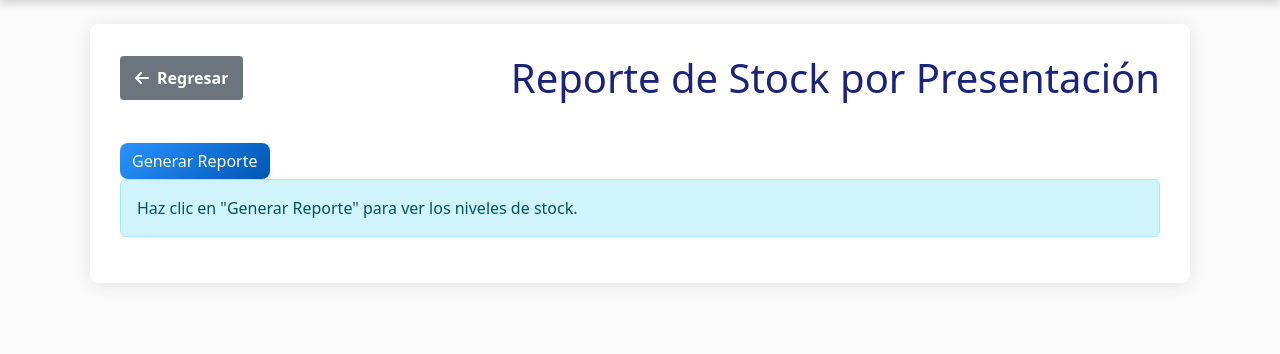
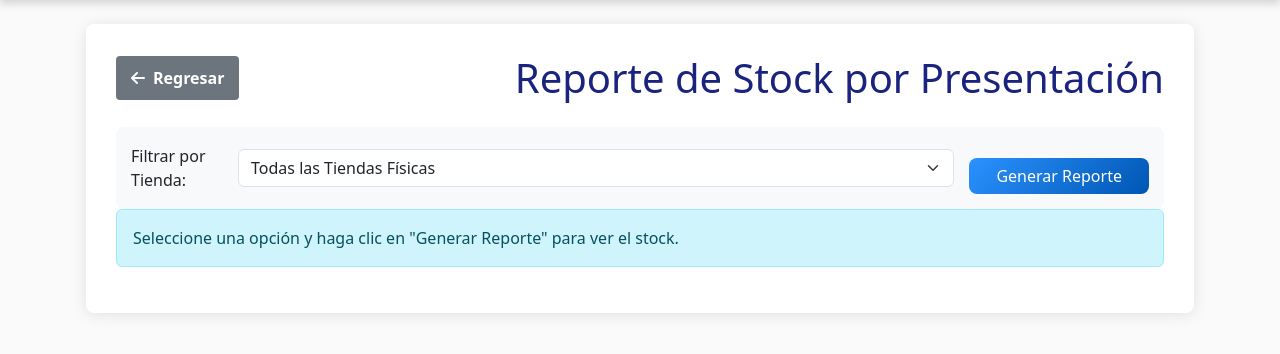
Before and after one commit to latmedina/ACAUCAB, a Django app: page /empleados/reportes/inventario-actual/ in a window 1280 px wide. Shown: the part 55-409 px from the top of the page. Run offline with Django 5.2, Linux system fonts and the light colour scheme; the visitor is signed in with stand-in values (Sample User, id 1).

Commit message:
reporte de inventario bellaco

```diff
--- a/empleados/templates/empleados/reporte_inventario_actual.html
+++ b/empleados/templates/empleados/reporte_inventario_actual.html
@@ -2,13 +2,13 @@
 {% load static %}
 
 {% block content %}
-<!-- Handlebars.js para renderizar la tabla desde el template -->
 <script src="https://cdn.jsdelivr.net/npm/handlebars@latest/dist/handlebars.js"></script>
 
 <style>
-    .report-container { max-width: 1100px; margin: 20px auto; background-color: #fff; padding: 30px; box-shadow: 0 2px 15px rgba(0,0,0,0.1); border-radius: 8px; }
-    .report-header { display: flex; justify-content: space-between; align-items: center; margin-bottom: 25px; }
+    .report-container { max-width: 1200px; margin: 20px auto; background-color: #fff; padding: 30px; box-shadow: 0 2px 15px rgba(0,0,0,0.1); border-radius: 8px; }
+    .report-header { display: flex; justify-content: space-between; align-items: center; margin-bottom: 25px; flex-wrap: wrap; gap: 1rem; }
     .report-header h1 { color: #1a237e; margin: 0; }
+    .filters { display: flex; gap: 15px; align-items: center; background-color: #f8f9fa; padding: 15px; border-radius: 8px; }
     table { width: 100%; border-collapse: collapse; margin-top: 20px; }
     th, td { border: 1px solid #dee2e6; padding: 12px; text-align: left; }
     th { background-color: #343a40; color: white; }
@@ -17,20 +17,30 @@
     .btn-back { display: inline-flex; align-items: center; gap: 8px; background-color: #6c757d; color: white; padding: 10px 15px; border-radius: 4px; text-decoration: none; font-weight: bold; }
     .pagination-controls { display: flex; justify-content: space-between; align-items: center; margin-top: 20px; }
     .pagination-info { font-size: 0.9rem; color: #6c757d; }
+    #generarBtn {
+    width: 250px; /* Ajusta este valor en píxeles como necesites */
+    flex-grow: 1; /* Permite que el botón se expanda */
+    text-align: center; /* Mantiene el texto centrado */
+}
 </style>
 
 <div class="report-container">
     <div class="report-header">
-        <a href="{% url 'empleados:dashboard_indicadores' %}" class="btn-back"><i class="fas fa-arrow-left"></i> Regresar</a>
+        <a href="{% url 'empleados:reportes' %}" class="btn-back"><i class="fas fa-arrow-left"></i> Regresar</a>
         <h1>Reporte de Stock por Presentación</h1>
     </div>
-    <button id="generarBtn" class="btn btn-primary mt-3">Generar Reporte</button>
+        <div class="filters">
+            <label for="tiendaSelect">Filtrar por Tienda:</label>
+            <select id="tiendaSelect" class="form-select">
+                <option value="0" selected>Todas las Tiendas Físicas</option>
+            </select>
+            <button id="generarBtn" class="btn btn-primary mt-3">Generar Reporte</button>
+        </div>
 
     <div id="reporte-content">
-        <div class="alert alert-info">Haz clic en "Generar Reporte" para ver los niveles de stock.</div>
+        <div class="alert alert-info">Seleccione una opción y haga clic en "Generar Reporte" para ver el stock.</div>
     </div>
 
-    <!-- Contenedor para los botones de paginación (inicialmente oculto) -->
     <div id="pagination-container" class="pagination-controls" style="display: none;">
         <button id="prevBtn" class="btn btn-secondary">Anterior</button>
         <span id="pageInfo" class="pagination-info"></span>
@@ -46,17 +56,35 @@
         const prevBtn = document.getElementById('prevBtn');
         const nextBtn = document.getElementById('nextBtn');
         const pageInfo = document.getElementById('pageInfo');
+        const tiendaSelect = document.getElementById('tiendaSelect');
 
         let currentPage = 1;
-        const itemsPerPage = 15; // Paginación de 10 productos
+        const itemsPerPage = 10;
         let totalItems = 0;
+
+        async function cargarTiendas() {
+            try {
+                const response = await fetch(`{% url 'empleados:api_tiendas' %}`);
+                const tiendas = await response.json();
+                tiendas.forEach(tienda => {
+                    const option = document.createElement('option');
+                    option.value = tienda.id;
+                    option.textContent = tienda.nombre;
+                    tiendaSelect.appendChild(option);
+                });
+            } catch (error) {
+                console.error('Error al cargar las tiendas:', error);
+            }
+        }
 
         async function generarReporte(page = 1) {
             contentContainer.innerHTML = '<div class="alert alert-info">Cargando datos...</div>';
             paginationContainer.style.display = 'none';
 
+            const tiendaId = tiendaSelect.value;
+
             try {
-                const apiUrl = `{% url 'empleados:api_reporte_stock_presentacion' %}?pagina=${page}&limite=${itemsPerPage}`;
+                const apiUrl = `{% url 'empleados:api_reporte_stock_presentacion' %}?pagina=${page}&limite=${itemsPerPage}&tienda_id=${tiendaId}`;
                 const response = await fetch(apiUrl);
                 if (!response.ok) throw new Error('No se pudieron cargar los datos del inventario.');
 
@@ -89,6 +117,7 @@
         }
 
         generarBtn.addEventListener('click', () => generarReporte(1));
+        tiendaSelect.addEventListener('change', () => generarReporte(1));
 
         prevBtn.addEventListener('click', () => {
             if (currentPage > 1) generarReporte(currentPage - 1);
@@ -98,6 +127,8 @@
             const totalPages = Math.ceil(totalItems / itemsPerPage);
             if (currentPage < totalPages) generarReporte(currentPage + 1);
         });
+
+        cargarTiendas();
     });
 </script>
 
@@ -108,22 +139,22 @@
             <thead class="table-dark">
                 <tr>
                     <th>Producto (Presentación)</th>
-                    <th>Stock en Tiendas</th>
+                    <th>Stock en Tienda Seleccionada</th>
                     <th>Stock en Almacén Online</th>
                 </tr>
             </thead>
             <tbody>
                 {{#each productos}}
                 <tr>
-                    <td>{{this.producto_nombre}} (ID: {{this.producto_id}})</td>
-                    <td class="stock">{{this.stock_tiendas}}</td>
+                    <td>{{this.prese_nombre}} (ID: {{this.prese_id}})</td>
+                    <td class="stock">{{this.stock_tienda_seleccionada}}</td>
                     <td class="stock">{{this.stock_almacen}}</td>
                 </tr>
                 {{/each}}
             </tbody>
         </table>
     {{else}}
-        <div class="alert alert-warning mt-3">No se encontraron datos de inventario.</div>
+        <div class="alert alert-warning mt-3">No se encontraron datos de inventario para la selección actual.</div>
     {{/if}}
 </script>
 {% endverbatim %}
--- a/empleados/urls.py
+++ b/empleados/urls.py
@@ -119,6 +119,7 @@ urlpatterns = [
     # ========== graficos de productos mas vendidos ==========
     path('reportes/inventario-actual/', views.vista_reporte_inventario, name='vista_reporte_inventario'),
     path('api/stock-por-presentacion/', views.reporte_stock_presentacion_api, name='api_reporte_stock_presentacion'),
+    path('api/tiendas/', views.tiendas_api, name='api_tiendas'),
 
 
     # URLs del módulo de Eventos
--- a/empleados/views.py
+++ b/empleados/views.py
@@ -1704,19 +1704,41 @@ def vista_reporte_inventario(request):
     return render(request, 'empleados/reporte_inventario_actual.html')
 
 @login_required
+def tiendas_api(request):
+    """
+    API endpoint que devuelve una lista de todas las tiendas.
+    """
+    try:
+        with connection.cursor() as cursor:
+            cursor.execute("SELECT public.obtener_lista_tiendas();")
+            result = cursor.fetchone()
+            data = result[0] if result and result[0] is not None else []
+            return JsonResponse(data, safe=False)
+    except Exception as e:
+        return JsonResponse({'error': str(e)}, status=500)
+
+
+@login_required
 def reporte_stock_presentacion_api(request):
     """
-    API endpoint que devuelve el stock total por presentación.
-    """
-    try:
-        limite = int(request.GET.get('limite', 15))
+    API endpoint que devuelve el stock por presentación, filtrado por tienda.
+    """
+    try:
+        limite = int(request.GET.get('limite', 10))
         pagina = int(request.GET.get('pagina', 1))
         offset = (pagina - 1) * limite
 
+        # ✅ SOLUCIÓN: Maneja correctamente el valor 'undefined' o 'all' que puede venir del frontend
+        tienda_id_str = request.GET.get('tienda_id', '0')
+        if not tienda_id_str.isdigit() or tienda_id_str == 'all':
+            tienda_id = 0
+        else:
+            tienda_id = int(tienda_id_str)
+
         with connection.cursor() as cursor:
             cursor.execute(
-                "SELECT public.reporte_stock_por_presentacion(%s, %s);",
-                [limite, offset]
+                "SELECT public.reporte_stock_por_presentacion(%s, %s, %s);",
+                [tienda_id, limite, offset]
             )
             result = cursor.fetchone()
 
```
Also changed, not shown: empleados/templates/empleados/dashboard_indicadores.html (+6 -6 lines), SQL/procedimientos.sql.
